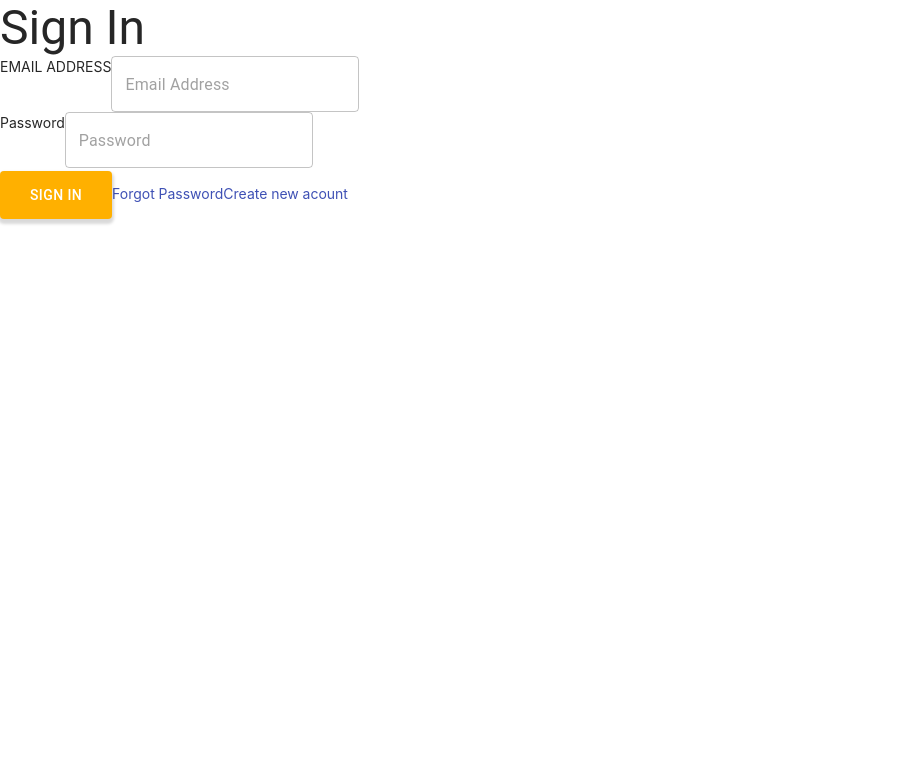
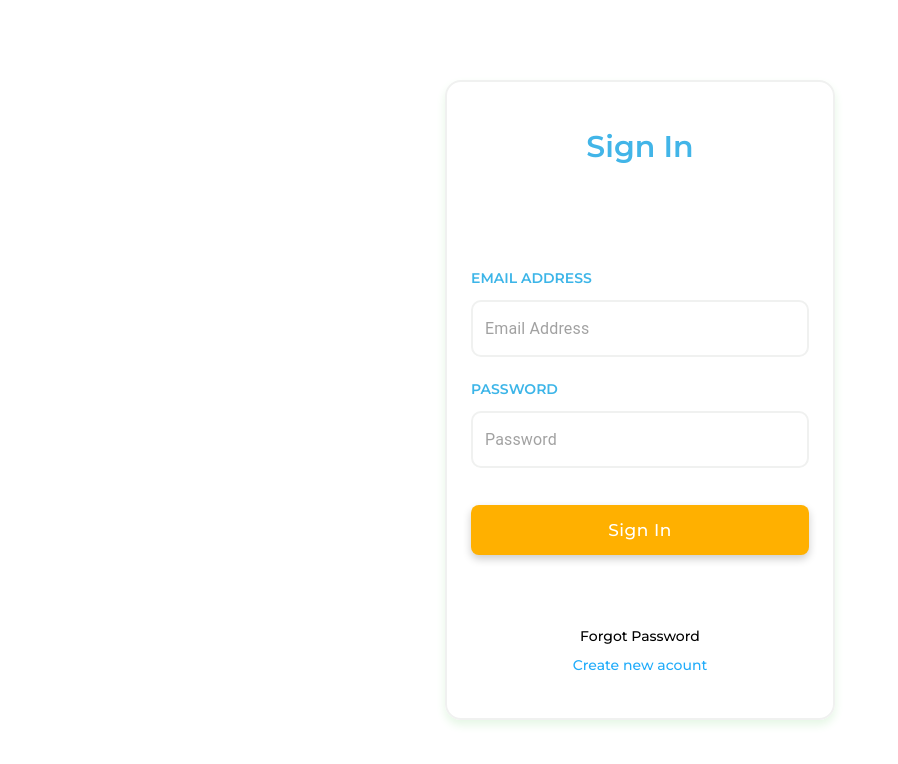
Before and after one commit to EddieLuong/Oppi-Clone, a React (Create React App) app: page / in a window 1280 px wide. Shown: the top 764 px of the page, without its empty margins (0-898 px from the left). Built offline with nearby package versions, Linux system fonts and the light colour scheme.

Commit message:
update: styles: SignIn page

```diff
--- a/public/index.html
+++ b/public/index.html
@@ -10,7 +10,9 @@
       content="Web site created using create-react-app"
     />
     <link rel="manifest" href="%PUBLIC_URL%/manifest.json" />
-
+    <link rel="preconnect" href="https://fonts.googleapis.com">
+    <link rel="preconnect" href="https://fonts.gstatic.com" crossorigin>
+    <link href="https://fonts.googleapis.com/css2?family=Montserrat:ital,wght@0,100;0,200;0,300;0,400;0,500;0,600;0,700;0,800;0,900;1,100;1,200;1,300;1,400;1,500;1,600;1,700;1,800;1,900&display=swap" rel="stylesheet">
     <title>React App</title>
   </head>
   <body>
--- a/src/App.js
+++ b/src/App.js
@@ -1,12 +1,14 @@
 import "./App.css";
 import React from "react";
 import { BrowserRouter as Router, Route, Routes } from "react-router-dom";
-import LogIn from "./Component/LogIn.tsx";
-import Polllist from "./Component/Polllist";
-import PollDetail from "./Component/PollDetail.js";
-
+import LogIn from "./components/LogIn.tsx";
+import Polllist from "./components/Polllist";
+import PollDetail from "./components/PollDetail.js";
+import GlobalStyle from "./components/styles/globalStyles";
 function App() {
   return (
+    <React.Fragment>
+      <GlobalStyle />
       <Router>
         <Routes>
           <Route path="/" element={<LogIn />}></Route>
@@ -16,6 +18,7 @@ function App() {
           <Route path="/polldetail" element={<PollDetail />}></Route>
         </Routes>
       </Router>
+    </React.Fragment>
   );
 }
 
--- a/src/Component/StyledComponent/styled.js
+++ /dev/null
@@ -1,22 +0,0 @@
-import { makeStyles } from "@material-ui/core";
-
-const useStyles = makeStyles({
-  root: {},
-  button: {
-    background: "#ffb000",
-    border: 0,
-    borderRadius: "0.25rem",
-    boxShadow: "0 3px 3px 2px rgba(0,0,0,0.15)",
-    color: "white",
-    height: 48,
-    padding: "0 30px",
-    cursor: "pointer",
-    "&:hover": {
-      background: "#ffb000",
-      opacity: 0.8,
-      boxShadow: "0 3px 3px 2px rgba(0,0,0,0.15)",
-    },
-  },
-});
-
-export { useStyles };
--- a/src/Component/LogIn.tsx
+++ b/src/components/LogIn.tsx
@@ -1,5 +1,4 @@
-import { TextField,Typography,Button,Link} from "@material-ui/core";
-import { useStyles } from "./StyledComponent/styled";
+import {Link} from "@material-ui/core";
 import { useForm, Controller} from "react-hook-form";
 import { useState } from "react";
 import * as Yup from "yup";
@@ -7,7 +6,9 @@ import axios  from "axios";
 import { yupResolver } from "@hookform/resolvers/yup";
 import {useNavigate} from "react-router-dom"
 import FormHelperText from '@mui/material/FormHelperText'
-import {ApiSignIn} from "./Others"
+import {ApiSignIn} from "./Utils"
+import {Wrapper,Card,MuiInput,MuiButton} from "./styles/styled"
+
 interface ILoginInputs {
   email: string;
   password: string;
@@ -15,7 +16,6 @@ interface ILoginInputs {
 
 export default function LogIn() {
 
-  const classes = useStyles();
   const [errorMessage, setErrorMessage] = useState('');
   let navigate = useNavigate();
 
@@ -56,8 +56,9 @@ export default function LogIn() {
   };
 
   return (
-    <div>
-      <Typography variant="h3" component="h2">Sign In</Typography>
+    <Wrapper>
+      <Card>
+        <p className="title">Sign In</p>
       <form noValidate onSubmit={form.handleSubmit(onSubmit)}>
         <div className="emailaddress">
           <label htmlFor="email">EMAIL ADDRESS</label>
@@ -65,7 +66,7 @@ export default function LogIn() {
             name="email"
             control={form.control}
             render={({ field: { onChange }, fieldState: { error } }) => (
-                <TextField
+                <MuiInput
                   onChange={onChange}
                   name="email"
                   placeholder="Email Address"
@@ -78,12 +79,12 @@ export default function LogIn() {
           />
         </div>
         <div className="password">
-          <label htmlFor="password">Password</label>
+          <label htmlFor="password">PASSWORD</label>
           <Controller
             name="password"
             control={form.control}
             render={({ field: { onChange }, fieldState: { error } }) => (
-                <TextField
+                <MuiInput
                   onChange={onChange}
                   name="password"
                   placeholder="Password"
@@ -96,11 +97,15 @@ export default function LogIn() {
           />
         </div>
         <FormHelperText error>{errorMessage}</FormHelperText>
-          <Button type="submit"  children={"Sign In"} className={classes.button}/>
-          <Link href="#" underline="none">{"Forgot Password"}</Link>
-          <Link href="#" underline="hover">{"Create new acount"}</Link>
-
+          <MuiButton type="submit" >
+          Sign In
+          </MuiButton>
       </form>
-    </div>
+      <div className="footerSignIn">
+        <Link href="#" underline="none">{"Forgot Password"}</Link>
+        <Link style={{color:"rgb(33, 172, 250)"}} href="#" underline="hover">{"Create new acount"}</Link>
+      </div>
+      </Card>
+    </Wrapper>
   );
 }
--- a/src/Component/PollDetail.js
+++ b/src/components/PollDetail.js
@@ -1,4 +1,4 @@
-import { ApiPollDetail, accessToken, formatDate } from "./Others";
+import { ApiPollDetail, accessToken, formatDate } from "./Utils";
 import { TextField, Typography, Button } from "@material-ui/core";
 import DatePicker from "@mui/lab/DatePicker";
 import LocalizationProvider from "@mui/lab/LocalizationProvider";
--- a/src/Component/Polllist.js
+++ b/src/components/Polllist.js
@@ -15,7 +15,7 @@ import {
   accessToken,
   ApiLogOut,
   ApiDelete,
-} from "./Others";
+} from "./Utils";
 import DeleteIcon from "@mui/icons-material/Delete";
 import MaterialTable from "material-table";
 import KeyboardArrowDownIcon from "@mui/icons-material/KeyboardArrowDown";
@@ -23,7 +23,7 @@ import CloseRoundedIcon from "@mui/icons-material/CloseRounded";
 import axios from "axios";
 import { useState, useEffect } from "react";
 import { useNavigate } from "react-router-dom";
-
+import { StyledTable, CardTable, Wrapper } from "./styles/styled";
 export default function Polllist() {
   const navigate = useNavigate();
   const [anchorEl, setAnchorEl] = useState(null);
@@ -117,7 +117,6 @@ export default function Polllist() {
   return (
     <div className="pollist">
       {/* Log out Section */}
-
       <Button endIcon={<KeyboardArrowDownIcon />} onClick={handleClick}>
         Oppi admin
       </Button>
@@ -165,8 +164,9 @@ export default function Polllist() {
       </Dialog>
 
       {/* Polllist Table */}
-
-      <MaterialTable
+      <Wrapper>
+        <CardTable>
+          <StyledTable
             style={{ marginTop: 50 }}
             columns={columns}
             data={dataPolllistTable}
@@ -195,7 +195,21 @@ export default function Polllist() {
                 </div>
               ),
             }}
-      ></MaterialTable>
+          ></StyledTable>
+          {/* //Pagination */}
+          <Pagination
+            count={countPage}
+            color="primary"
+            variant="outlined"
+            size="large"
+            shape="rounded"
+            boundaryCount={3}
+            siblingCount={2}
+            page={currentPage}
+            onChange={(event, page) => handleChangePage(page)}
+          />
+        </CardTable>
+
         <Dialog open={isOpenDialogDelete} onClose={handleCloseDialogDelete}>
           <DialogContent>
             <DialogContentText id="alert-dialog-description">
@@ -211,20 +225,7 @@ export default function Polllist() {
             </Button>
           </DialogActions>
         </Dialog>
-
-      {/* //Pagination */}
-
-      <Pagination
-        count={countPage}
-        color="primary"
-        variant="outlined"
-        size="large"
-        shape="rounded"
-        boundaryCount={3}
-        siblingCount={2}
-        page={currentPage}
-        onChange={(event, page) => handleChangePage(page)}
-      />
+      </Wrapper>
     </div>
   );
 }
--- /dev/null
+++ b/src/components/styles/globalStyles.js
@@ -0,0 +1,53 @@
+import { createGlobalStyle } from "styled-components";
+
+const GlobalStyle = createGlobalStyle`
+  body{
+    margin:0;
+    padding:0;
+    box-sizing: border-box;
+    font-family: Montserrat!important;
+    font-size: 14px;
+    font-weight: 500;
+    line-height:1.5;
+  }
+  html{
+  }
+  :root {
+  --blue: #20a8d8;
+  --indigo: #6610f2;
+  --purple: #6f42c1;
+  --pink: #e83e8c;
+  --red: #f86c6b;
+  --orange: #f8cb00;
+  --yellow: #ffc107;
+  --green: #4dbd74;
+  --teal: #20c997;
+  --cyan: #17a2b8;
+  --white: #fff;
+  --gray: #73818f;
+  --gray-dark: #2f353a;
+  --light-blue: #63c2de;
+  --primary: #20a8d8;
+  --secondary: #c8ced3;
+  --success: #4dbd74;
+  --info: #63c2de;
+  --warning: #ffc107;
+  --danger: #f86c6b;
+  --light: #f0f3f5;
+  --dark: #2f353a;
+  --breakpoint-xs: 0;
+  --breakpoint-sm: 576px;
+  --breakpoint-md: 768px;
+  --breakpoint-lg: 992px;
+  --breakpoint-xl: 1200px;
+  --font-family-sans-serif: -apple-system, BlinkMacSystemFont, "Segoe UI", Roboto, "Helvetica Neue", Arial, "Noto Sans", sans-serif, "Apple Color Emoji", "Segoe UI Emoji", "Segoe UI Symbol", "Noto Color Emoji";
+  --font-family-monospace: SFMono-Regular, Menlo, Monaco, Consolas, "Liberation Mono", "Courier New", monospace;
+}
+
+  #root{
+    width: 100%;
+    height:100%;
+  }
+`;
+
+export default GlobalStyle;
--- /dev/null
+++ b/src/components/styles/styled.js
@@ -0,0 +1,115 @@
+import styled from "styled-components";
+import { TextField, Button } from "@material-ui/core";
+import MaterialTable from "material-table";
+
+const Card = styled.div`
+  padding: 20px;
+  min-width: 390px;
+  min-height: 80vh;
+  display: flex;
+  justify-content: space-around;
+  flex-direction: column;
+  align-items: center;
+  border: 2px solid rgb(240, 241, 240);
+  border-radius: 1rem;
+  box-shadow: 0 5px 10px rgb(229 247 229);
+  .title {
+    font-size: 30px;
+    color: #42b5e8;
+    font-weight: 600;
+    margin-bottom: 30px;
+  }
+  form,
+  .footerSignIn {
+    margin-top: 18px;
+    display: flex;
+    justify-content: space-between;
+    flex-direction: column;
+    align-items: center;
+  }
+  .footerSignIn {
+    margin-top: 0px;
+  }
+  .emailaddress,
+  .password {
+    margin-bottom: 14px;
+    display: flex;
+    justify-content: center;
+    flex-direction: column;
+    align-items: flex-start;
+  }
+  .emailaddress input,
+  .password input {
+    min-width: 310px;
+    border-radius: 10px;
+  }
+  .emailaddress label,
+  .password label {
+    margin-bottom: 12px;
+    margin-top: 8px;
+    color: rgb(60, 181, 232);
+    font-weight: 600;
+  }
+  a {
+    color: #000;
+    margin-top: 8px;
+  }
+`;
+
+const Wrapper = styled.div`
+  height: 100vh;
+  display: flex;
+  justify-content: center;
+  flex-direction: column;
+  align-items: center;
+`;
+const MuiInput = styled(TextField)({
+  "& .MuiOutlinedInput-root": {
+    "& fieldset": {
+      borderRadius: "10px",
+      border: "2px solid rgb(240,241,240)",
+    },
+    "&:hover fieldset": {
+      borderColor: "rgb(240,241,240)",
+    },
+    "&.Mui-focused fieldset": {
+      outline: 0,
+      border: "none",
+      boxShadow: "0 0 0 0.2rem rgb(32 168 216 / 25%)",
+    },
+  },
+});
+
+const MuiButton = styled(Button)({
+  "&.MuiButton-root": {
+    border: "0px",
+    fontSize: "17px",
+    margin: "20px auto",
+    backgroundColor: "rgb(255, 176, 0)",
+    boxShadow: "0 4px 8px rgb(0 0 0 / 20%)",
+    textTransform: "none",
+    width: "100%",
+    height: "50px",
+    lineHeight: "50px",
+    borderRadius: "8px",
+    color: "#fff",
+    fontFamily: "Montserrat",
+    "&:hover": {
+      backgroundColor: "rgb(255, 176, 0)",
+      opacity: 0.8,
+    },
+  },
+  "&.MuiButton-text": {
+    padding: "6px 0px",
+  },
+});
+
+const CardTable = styled.div`
+  width: 75%;
+  height: 95%;
+`;
+const StyledTable = styled(MaterialTable)`
+  color: tomato;
+`;
+
+export { Card, Wrapper, MuiInput, MuiButton, StyledTable, CardTable };
--- /dev/null
+++ b/src/components/styles/theme.js
@@ -0,0 +1,25 @@
+const theme = {
+  blue: "#20a8d8",
+  indigo: "#6610f2",
+  purple: "#6f42c1",
+  pink: "#e83e8c",
+  red: "#f86c6b",
+  orange: "#f8cb00",
+  yellow: "#ffc107",
+  green: "#4dbd74",
+  teal: "#20c997",
+  cyan: "#17a2b8",
+  white: "#fff",
+  gray: "#73818f",
+  grayDark: "#2f353a",
+  lightBlue: "#63c2de",
+  primary: "#20a8d8",
+  secondary: "#c8ced3",
+  success: "#4dbd74",
+  info: "#63c2de",
+  warning: "#ffc107",
+  danger: "#f86c6b",
+  light: "#f0f3f5",
+  dark: "#2f353a",
+};
+export {theme}
```
Also changed, not shown: src/components/Utils.js (renamed from src/Component/Others.js). Lines whose indentation alone changed are shown as unchanged.
